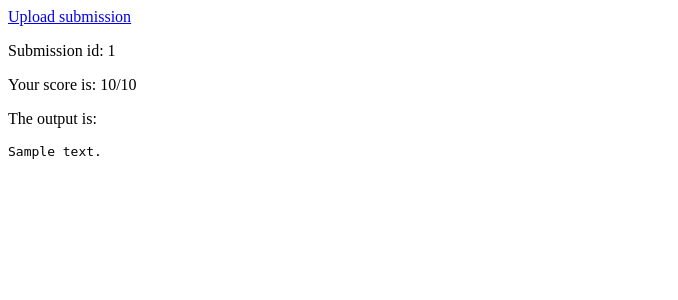
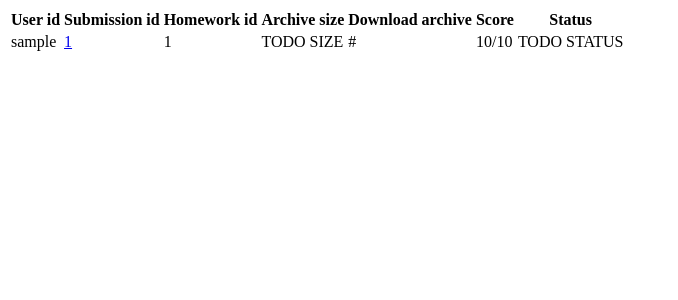
Before and after one commit to vmck/acs-interface, a Django app: page /submission/ in a window 1280 px wide. Shown: the top 300 px of the page, without its empty margins (0-678 px from the left). Run offline with Django 3.2, Linux system fonts and the light colour scheme; tables that the repository leaves empty hold one stand-in row (values such as "Sample post").

Commit message:
Clean up & submissions list

```diff
--- a/interface/backend/submission.py
+++ b/interface/backend/submission.py
@@ -44,7 +44,8 @@ def handle_submission(request):
     log.debug(f'Submission {file.name} received')
     # stub just for now, in the end we will get it from `request`
     assignment_id = 'pc'
-    archive_name = f'{file.name}-{random_code(16)}.zip'
+    submission = Submission.objects.create()
+    archive_name = f'{submission.id}.zip'
 
     with TemporaryDirectory() as _tmp:
         tmp = Path(str(_tmp))
@@ -69,8 +70,7 @@ def handle_submission(request):
     options['manager']['cpu_mhz'] = settings.MANAGER_MHZ
     options['manager']['vmck_api'] = settings.VMCK_API_URL
 
-    submission = Submission.objects.create()
-    submission.username = request.user.username if request.user.id is None else 'anonymous'  # noqa: E501
+    submission.username = request.user.username
     submission.url = options['manager']['archive']
     submission.assignment_id = assignment_id
     submission.max_score = 100
--- a/interface/templates/interface/submission.html
+++ b/interface/templates/interface/submission.html
@@ -1,5 +1,6 @@
 <body>
     <a href={{ upload_url }}>Upload submission</a>
+    <a href={{ submission_list_url }}>List submissions</a>
     <p>Submission id: {{ sub.id }}</p>
     <p>Your score is: {{ sub.score }}/{{ sub.max_score }}</p>
     <p>The output is:</p>
--- /dev/null
+++ b/interface/templates/interface/submission_list.html
@@ -0,0 +1,24 @@
+<body>
+    <table>
+        <tr>
+            <th>User id</th>
+            <th>Submission id</th>
+            <th>Homework id</th>
+            <th>Archive size</th>
+            <th>Download archive</th>
+            <th>Score</th>
+            <th>Status</th>
+        </tr>
+        {% for sub in subs %}
+            <tr>
+                <td>{{ sub.username }}</td>
+                <td><a href="{{ sub_base_url }}{{ sub.id }}">{{ sub.id }}</a></td>
+                <td>{{ sub.assignment_id }}</td>
+                <td>TODO SIZE</td>
+                <td>{{ sub.url }}</td>
+                <td>{{ sub.score }}/{{ sub.max_score }}</td>
+                <td>TODO STATUS</td>
+            </tr>
+        {% endfor %}
+    </table>
+</body>
--- a/interface/urls.py
+++ b/interface/urls.py
@@ -5,7 +5,8 @@ from interface import views
 urlpatterns = [
     path('admin/', admin.site.urls),
     path('upload/', views.upload),
-    path('submission/', views.submission),
+    path('submission/', views.submission_list),
+    path('submission/<int:pk>', views.submission),
     path('done/', views.done),
     path('alive/', views.alive),
     path('', views.homepage),
--- a/interface/views.py
+++ b/interface/views.py
@@ -19,7 +19,7 @@ def homepage(request):
     if request.method == 'POST':
         form = LoginForm(request.POST)
         if form.is_valid():
-            return redirect(submission)
+            return redirect(submission_list)
     else:
         form = LoginForm()
 
@@ -27,22 +27,32 @@ def homepage(request):
 
 
 def upload(request):
-    if request.method == 'POST'and request.FILES:
+    if request.POST:
         form = UploadFileForm(request.POST, request.FILES)
         if form.is_valid():
             handle_submission(request)
-            return redirect(submission)
+            return redirect(submission_list)
     else:
         form = UploadFileForm()
 
     return render(request, 'interface/upload.html', {'form': form})
 
 
-def submission(request):
-    sub = Submission.objects.latest('pk')
+def submission_list(request):
+    submissions = Submission.objects.all()[::-1]
+
+    return render(request, 'interface/submission_list.html',
+                  {'subs': submissions,
+                   'sub_base_url': redirect(submission_list).url})
+
+
+def submission(request, pk):
+    sub = get_object_or_404(models.Submission, pk=pk)
 
     return render(request, 'interface/submission.html',
-                  {'sub': sub, 'upload_url': redirect(upload).url})
+                  {'sub': sub,
+                   'upload_url': redirect(upload).url,
+                   'submission_list_url': redirect(submission_list).url})
 
 
 @csrf_exempt
@@ -50,7 +60,7 @@ def done(request):
     # NOTE: make it safe, some form of authentication
     #       we don't want stundets updating their score.
     log.debug(request.body)
-    options = json.loads(request.body, strict=False) if request.body else {}  # noqa: E501
+    options = json.loads(request.body, strict=False) if request.body else {}
 
     submission = get_object_or_404(models.Submission,
                                    url=options['token'],
```
Also changed, not shown: 1 other file.
